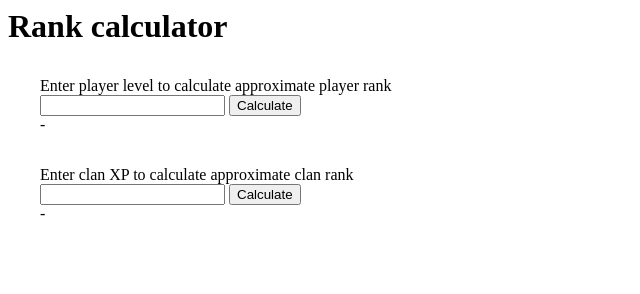
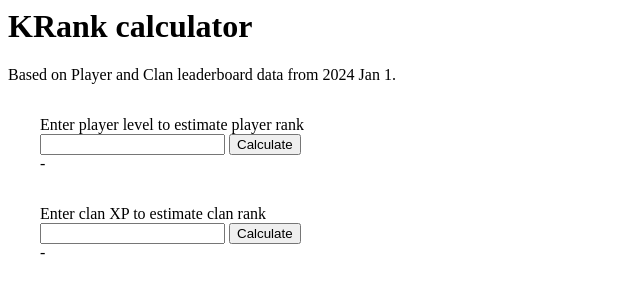
Before and after one commit to Infinitifall/KRank, a plain HTML site: page index.html in a window 1280 px wide. Shown: the whole page, without its empty margins (0-640 px from the left). Drawn offline with Linux system fonts and the light colour scheme.

Commit message:
add latest data, update readme

```diff
--- a/index.html
+++ b/index.html
@@ -1,13 +1,16 @@
 <html>
     <head>
         <script src="script.js"></script>
-        <title>Rank calculator</title>
+        <title>KRank calculator</title>
     </head>
     <body>
-        <h1>Rank calculator</h1>
+        <h1>KRank calculator</h1>
+        <div>
+            Based on Player and Clan leaderboard data from 2024 Jan 1.
+        </div>
         <div style="margin: 2em 2em;">
             <div>
-                Enter player level to calculate approximate player rank
+                Enter player level to estimate player rank
             </div>
             <input type="text" id="player_level" />
             <button id="player_calculate" onclick="calculate_player_rank()">Calculate</button>
@@ -18,7 +21,7 @@
 
         <div style="margin: 2em 2em;">
             <div>
-                Enter clan XP to calculate approximate clan rank
+                Enter clan XP to estimate clan rank
             </div>
             <input type="text" id="clan_xp" />
             <button id="clan_calculate" onclick="calculate_clan_rank()">Calculate</button>
--- a/script.js
+++ b/script.js
@@ -1,13 +1,13 @@
 function calculate_player_rank() {
     let player_level = document.getElementById("player_level").value;
-    rank = Math.pow(player_level / 353.341654925471, 1 / (-0.116559433021637));
+    rank = Math.pow(player_level / 375.014687647882, 1 / (-0.120203030642183));
     rank = Math.round(rank);
     document.getElementById("player_rank").innerHTML = "Player's approximate rank is " + rank;
 }
 
 function calculate_clan_rank() {
     let clan_xp = document.getElementById("clan_xp").value;
-    rank = Math.pow(clan_xp / 9765518203.36893, 1 / (-0.803866367443068));
+    rank = Math.pow(clan_xp / 10064755961.5884, 1 / (-0.783051223137246));
     rank = Math.round(rank);
     document.getElementById("clan_rank").innerHTML = "Clan's approximate rank is " + rank;
 }
```
Also changed, not shown: 2022-12-03/clan.txt (renamed from 03-12-2022/clan.txt), 2022-12-03/player.txt (renamed from 03-12-2022/player.txt), 2024-01-01/clan.txt (added), 2024-01-01/player.txt (added), screenshot.jpeg (added), 1 other file.
